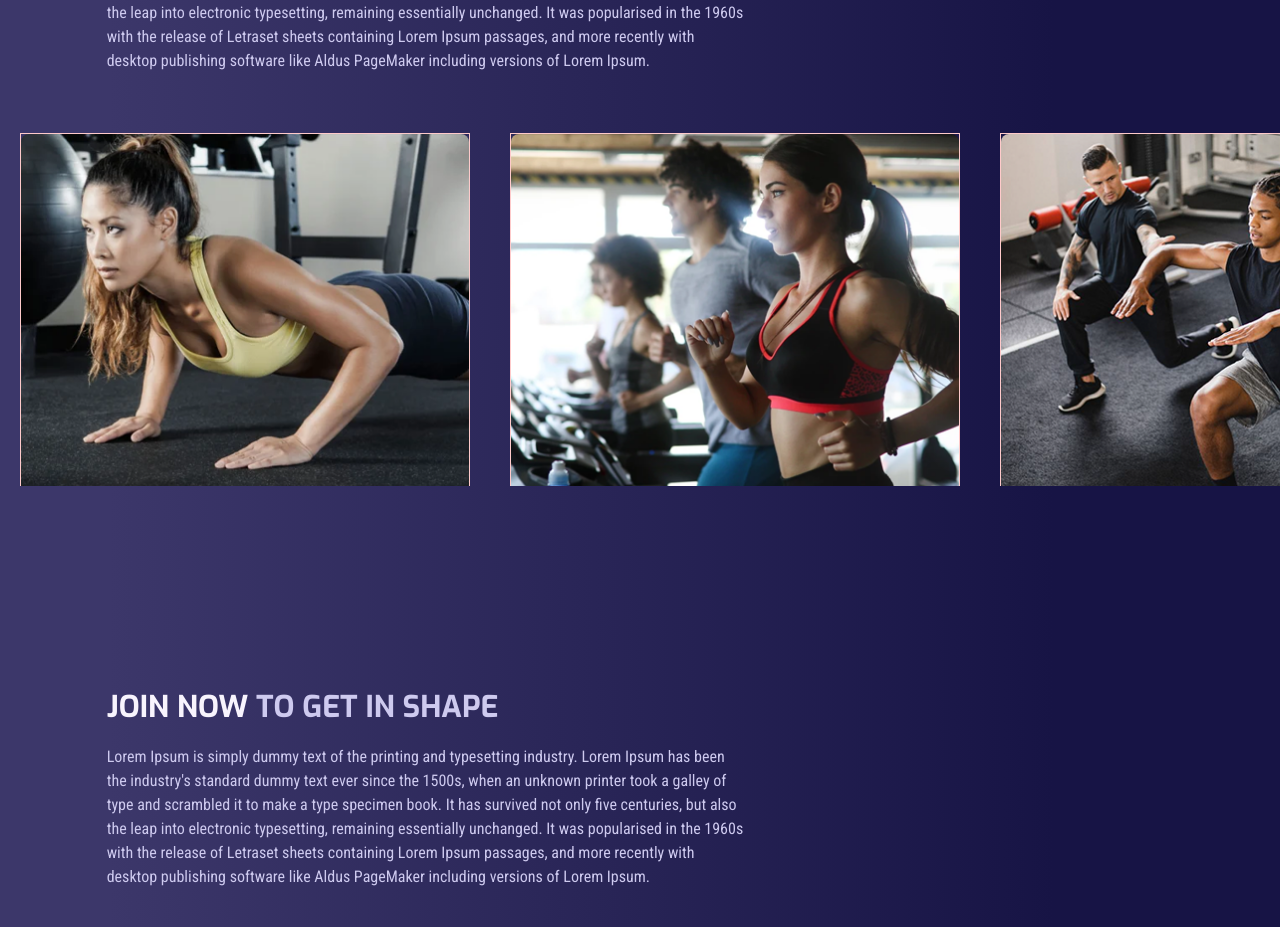
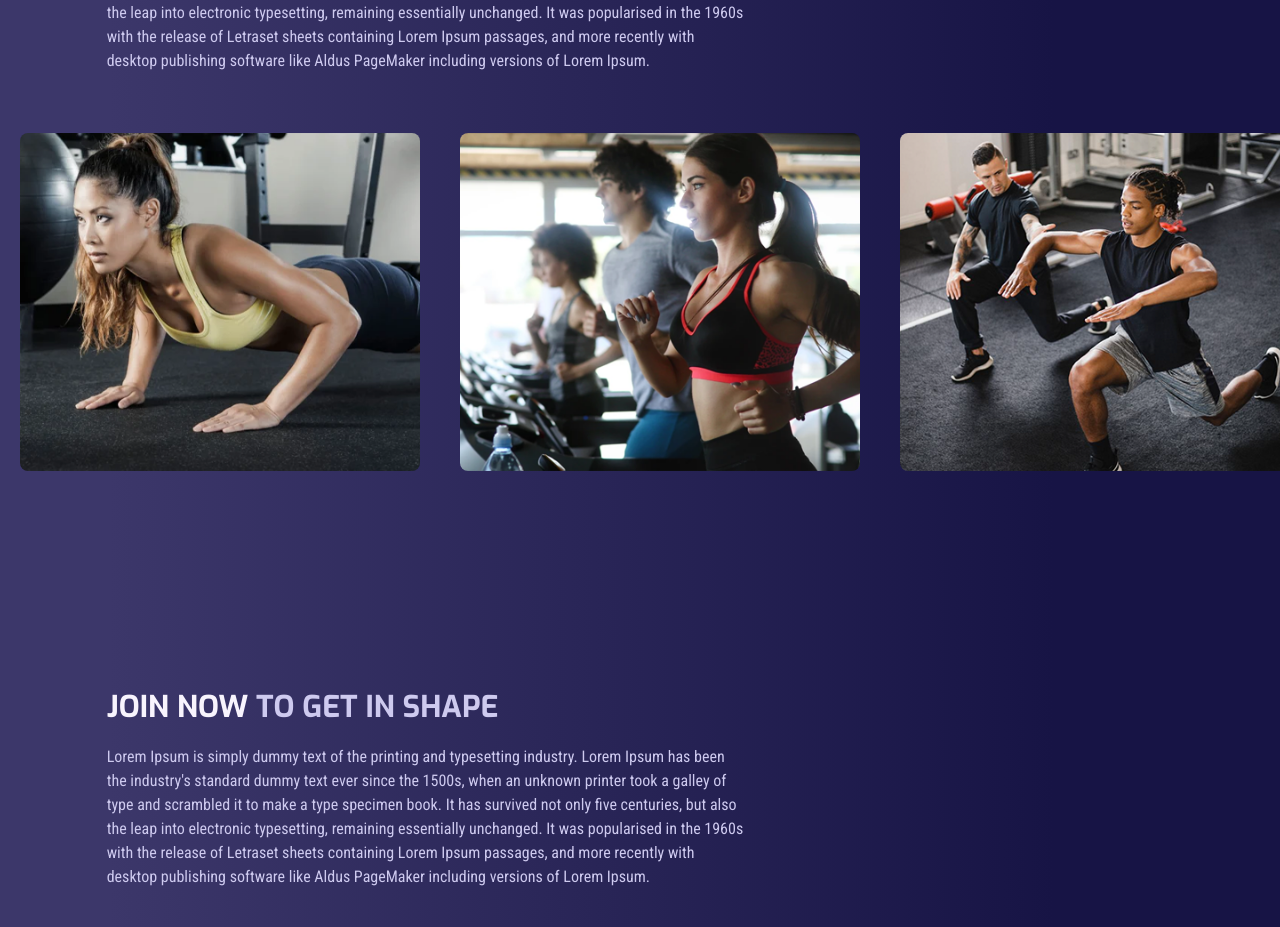
Before and after one commit to vindictive-s/xyz-gym, a React (Vite) app: page / in a window 1280 px wide. Shown: the part 2723-3650 px from the top of the page. Built offline with nearby package versions, Linux system fonts and the light colour scheme.

Commit message:
xyz gym adjustted

```diff
--- a/src/scenes/OurClasses/Class.tsx
+++ b/src/scenes/OurClasses/Class.tsx
@@ -7,14 +7,20 @@ type Props = {
 };
 
 const Class = ({ name, description, image }: Props) => {
-  const overlayStyles = `p-5 absolute cursor-pointer rounded-lg z-30 flex h-[380px] w-[450px] flex-col  items-center justify-center whitespace-normal bg-primary-500 text-center text-secondary-400 opacity-0 transition durration-500 hover:opacity-90`;
+  const overlayStyles = `p-5 absolute cursor-pointer rounded-lg z-30 flex h-[338px] w-[400px] flex-col  items-center justify-center whitespace-normal bg-primary-500 text-center text-secondary-400 opacity-0 transition durration-500 hover:opacity-90`;
   return (
-    <li className="relative mx-5 inline-block h-[380px] w-[450px] mb-24 border border-red-200">
+    <li className="relative mx-5 inline-block">
       <div className={overlayStyles}>
         <p className="text-2xl">{name}</p>
         <p className="mt-5">{description}</p>
       </div>
-      <img alt={`${image}`} src={image} className="rounded-lg object-contain" />
+      <div className="h-[320px] w-[400px]">
+        <img
+          alt={`${image}`}
+          src={image}
+          className="rounded-lg object-contain"
+        />
+      </div>
     </li>
   );
 };
--- a/src/scenes/OurClasses/index.tsx
+++ b/src/scenes/OurClasses/index.tsx
@@ -85,8 +85,8 @@ const OurClasses = ({ setSelectedPage }: Props) => {
             </p>
           </div>
         </motion.div>
-        <div className="carousel mt-10 h-[353px] w-full overflow-x-auto overflow-y-hidden">
-          <ul className="w-[2800px] whitespace-nowrap">
+        <div className="carousel mt-10 h-[400px] w-full overflow-x-auto overflow-y-hidden">
+          <ul className="w-[2600px] whitespace-nowrap">
             {classes.map((item: ClassType, index) => (
               <Class
                 key={`${item.name}-${index}`}
```
